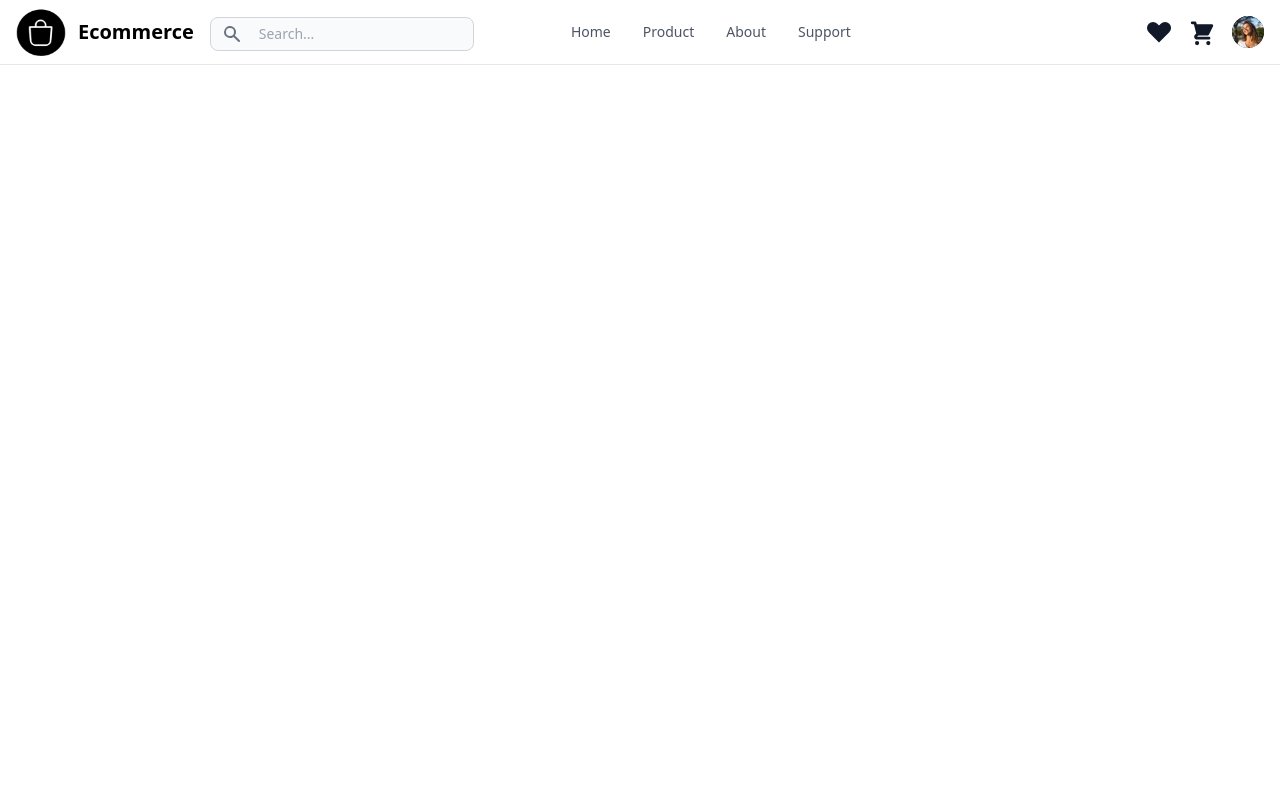
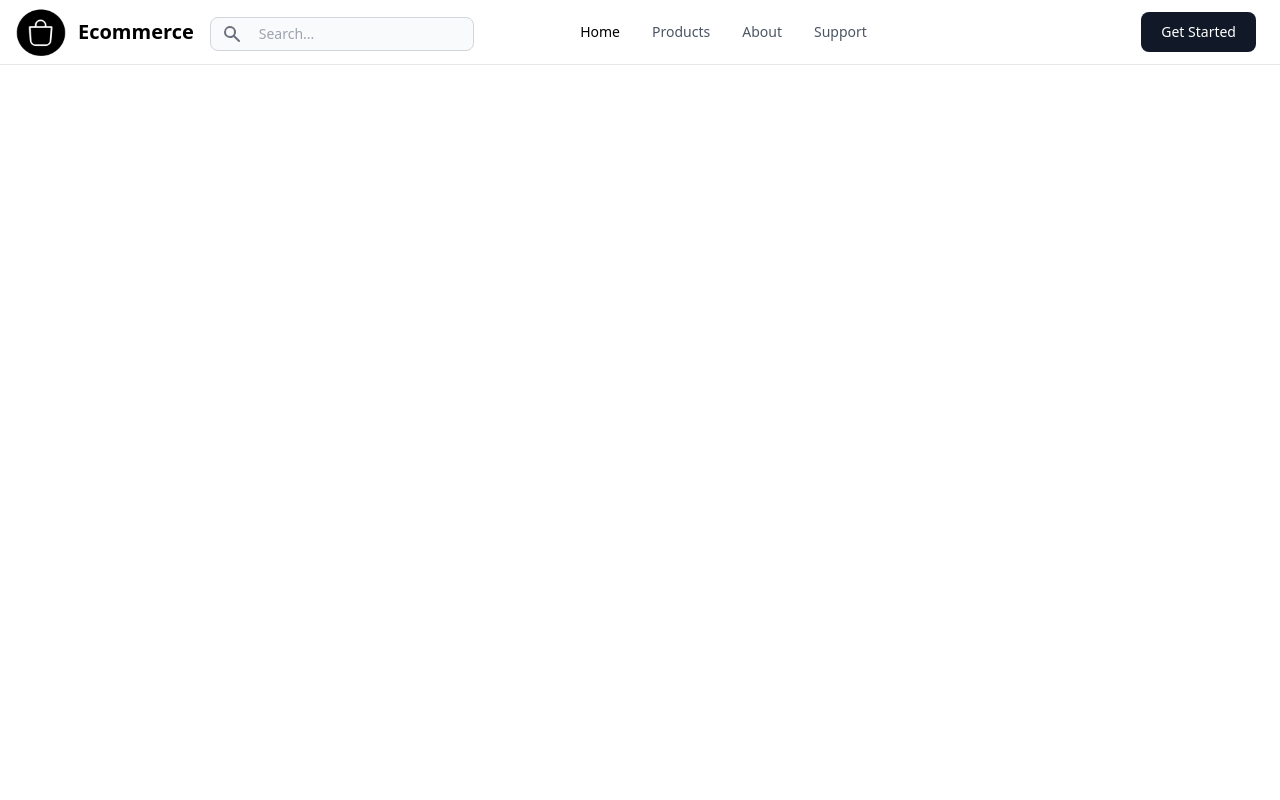
Before and after one commit to thoriqagfi/fp-rpl-frontend, a Next.js app: page / in a window 1280 px wide. Shown: the top 800 px of the page. Built offline with nearby package versions, Linux system fonts and the light colour scheme.

Commit message:
feat: fix navbar user menu

```diff
--- a/src/components/DropdownAccount.tsx
+++ b/src/components/DropdownAccount.tsx
@@ -1,7 +1,7 @@
 import React from 'react';
 import type { MenuProps } from 'antd';
 import Image from 'next/image';
-import { Button, Dropdown, Space } from 'antd';
+import { Dropdown, Space } from 'antd';
 
 type ButtonDropdownType = {
   className: string;
--- a/src/components/DropdownsStart.tsx
+++ b/src/components/DropdownsStart.tsx
@@ -1,7 +1,6 @@
 import React from 'react';
 import type { MenuProps } from 'antd';
-import Image from 'next/image';
-import { Button, Dropdown, Space } from 'antd';
+import { Dropdown, Space } from 'antd';
 
 type ButtonDropdownType = {
   className: string;
--- a/src/components/Footer.tsx
+++ b/src/components/Footer.tsx
@@ -3,7 +3,6 @@ import Image from 'next/image'
 
 const Footer = () => {
     return (
-
     <footer className="bg-gray-200 rounded-t-xl">
         <div className="mx-auto w-full container p-4 sm:p-6">
             <div className="md:flex md:justify-between">
@@ -86,7 +85,6 @@ const Footer = () => {
         </div>
         </div>
     </footer>
-
     )
 }
 
--- a/src/components/Navbar.tsx
+++ b/src/components/Navbar.tsx
@@ -1,8 +1,40 @@
 import React from "react";
 import Image from "next/image";
 import DropdownsStart from "./DropdownsStart";
+import DropdownsAccount from "./DropdownAccount";
+
+type NavbarItems = {
+  name: string;
+  href: string;
+  current: boolean;
+}
+
+const Menu: NavbarItems[] = [
+  {
+    name: "Home",
+    href: "/",
+    current: true,
+
+  },
+  {
+    name: "Products",
+    href: "/products",
+    current: false,
+  },
+  {
+    name: "About",
+    href: "/about",
+    current: false,
+  },
+  {
+    name: "Support",
+    href: "/support",
+    current: false,
+  }
+]
 
 const Navbar = () => {
+  const [isLoggedIn, setIsLoggedIn] = React.useState(false);
   return (
 
 <nav className="bg-white px-2 sm:px-4 py-1.5 fixed w-full z-20 top-0 left-0 border-b border-gray-200">
@@ -20,23 +52,26 @@ const Navbar = () => {
       </div>
       <div className="flex md:order-2">
         <div>
-          <DropdownsStart />
+          {
+            isLoggedIn ? (
+              <DropdownsAccount/>
+            ) : (
+              <DropdownsStart/>
+            )
+          }
         </div>
       </div>
       <div className="items-center justify-center hidden w-full mr-32 md:flex md:w-auto md:order-1" id="navbar-sticky">
         <ul className="flex flex-col p-4 mt-4 mr-10 border border-gray-100 rounded-lg mx-auto bg-gray-50 md:flex-row md:space-x-8 md:mt-0 md:text-sm md:font-medium md:border-0 md:bg-white">
-          <li>
-            <a href="#" className="block py-2 pl-3 pr-4 text-gray-600 rounded hover:text-gray-800 duration-200 md:hover:bg-transparent md:hover:text-gray-800 md:p-0">Home</a>
-          </li>
-          <li>
-            <a href="#" className="block py-2 pl-3 pr-4 text-gray-600 rounded hover:text-gray-800 duration-200 md:hover:bg-transparent md:hover:text-gray-800 md:p-0">Product</a>
-          </li>
-          <li>
-            <a href="#" className="block py-2 pl-3 pr-4 text-gray-600 rounded hover:text-gray-800 duration-200 md:hover:bg-transparent md:hover:text-gray-800 md:p-0">About</a>
-          </li>
-          <li>
-            <a href="#" className="block py-2 pl-3 pr-4 text-gray-600 rounded hover:text-gray-800 duration-200 md:hover:bg-transparent md:hover:text-gray-800 md:p-0">Support</a>
-          </li>
+          {
+            Menu.map(({name, href, current}, index) => (
+              <li key={index}>
+                <a href={href} className={`block py-2 pl-3 pr-4 ${current ? `text-black` : `text-gray-600`} rounded hover:text-gray-800 duration-200 md:hover:bg-transparent md:hover:text-gray-800 md:p-0`}>
+                  {name}
+                </a>
+              </li>
+            ))
+          }
         </ul>
       </div>
   </div>
--- a/src/components/Navbar2.tsx
+++ /dev/null
@@ -1,55 +0,0 @@
-import React from "react";
-import Image from "next/image";
-import DropdownsAccount from "./DropdownAccount";
-import { HiHeart } from "react-icons/hi";
-
-const Navbar = () => {
-  return (
-
-<nav className="bg-white px-2 sm:px-4 py-1.5 fixed w-full z-20 top-0 left-0 border-b border-gray-200">
-  <div className="container flex flex-wrap items-center justify-between mx-auto">
-      <div className="flex items-center">
-        <Image src="/shop.png" className="h-12 mr-3 sm:h-12" alt="logo" height={10} width={50}/>
-        <span className="self-center text-xl font-semibold whitespace-nowrap hidden sm:inline">Ecommerce</span>
-        <div className="lg:ml-4 md:ml-4 sm:ml-0">
-        <div className="relative pt-1">
-          <div className="absolute inset-y-0 pt-1 left-0 flex items-center pl-3 pointer-events-none">
-            <svg className="w-5 h-5 text-gray-500" aria-hidden="true" fill="currentColor" viewBox="0 0 20 20" xmlns="http://www.w3.org/2000/svg"><path fill-rule="evenodd" d="M8 4a4 4 0 100 8 4 4 0 000-8zM2 8a6 6 0 1110.89 3.476l4.817 4.817a1 1 0 01-1.414 1.414l-4.816-4.816A6 6 0 012 8z" clip-rule="evenodd"></path></svg>      </div>
-            <input type="text" id="search-navbar" className="block xl:w-full w-40 px-3 py-1.5 pl-12 text-sm text-gray-900 border border-gray-300 rounded-lg bg-gray-50 focus:ring-gray-500 focus:border-gray-500" placeholder="Search..." />
-          </div>
-        </div>
-      </div>
-      <div className="flex md:order-2">
-        <button type="button" className="text-gray-900 hover:text-gray-800 duration-200 cursor-pointer focus:ring-gray-300 font-medium rounded-lg text-sm py-1.5 mr-1 px-1 text-center inline-flex items-center">
-          <span aria-hidden="true" className="w-6 h-6 text-3xl mb-2 sm:ml-0 sm:mr-0"><HiHeart/></span>
-        </button>
-        <button type="button" className="text-gray-900 hover:text-gray-800 duration-200 cursor-pointer lg:px-3 focus:ring-gray-300 font-medium rounded-lg text-sm py-1.5 px-2.5 text-center inline-flex items-center mr-1">
-          <svg aria-hidden="true" className="w-7 h-7 mt-1 sm:ml-0 sm:mr-0" fill="currentColor" viewBox="0 0 20 20" xmlns="http://www.w3.org/2000/svg"><path d="M3 1a1 1 0 000 2h1.22l.305 1.222a.997.997 0 00.01.042l1.358 5.43-.893.892C3.74 11.846 4.632 14 6.414 14H15a1 1 0 000-2H6.414l1-1H14a1 1 0 00.894-.553l3-6A1 1 0 0017 3H6.28l-.31-1.243A1 1 0 005 1H3zM16 16.5a1.5 1.5 0 11-3 0 1.5 1.5 0 013 0zM6.5 18a1.5 1.5 0 100-3 1.5 1.5 0 000 3z"></path></svg>
-        </button>
-        <div>
-          <DropdownsAccount />
-        </div>
-      </div>
-      <div className="items-center justify-center hidden w-full mr-32 md:flex md:w-auto md:order-1" id="navbar-sticky">
-        <ul className="flex flex-col p-4 mt-4 border mr-16 border-gray-100 rounded-lg mx-auto bg-gray-50 md:flex-row md:space-x-8 md:mt-0 md:text-sm md:font-medium md:border-0 md:bg-white">
-          <li>
-            <a href="#" className="block py-2 pl-3 pr-4 text-gray-600 rounded hover:text-gray-800 duration-200 md:hover:bg-transparent md:hover:text-gray-800 md:p-0">Home</a>
-          </li>
-          <li>
-            <a href="#" className="block py-2 pl-3 pr-4 text-gray-600 rounded hover:text-gray-800 duration-200 md:hover:bg-transparent md:hover:text-gray-800 md:p-0">Product</a>
-          </li>
-          <li>
-            <a href="#" className="block py-2 pl-3 pr-4 text-gray-600 rounded hover:text-gray-800 duration-200 md:hover:bg-transparent md:hover:text-gray-800 md:p-0">About</a>
-          </li>
-          <li>
-            <a href="#" className="block py-2 pl-3 pr-4 text-gray-600 rounded hover:text-gray-800 duration-200 md:hover:bg-transparent md:hover:text-gray-800 md:p-0">Support</a>
-          </li>
-        </ul>
-      </div>
-  </div>
-</nav>
-
-  );
-};
-
-export default Navbar;
--- a/src/pages/index.tsx
+++ b/src/pages/index.tsx
@@ -1,8 +1,6 @@
 import Head from 'next/head'
-import Image from 'next/image'
 import { Inter } from 'next/font/google'
 import Navbar from '@/components/Navbar'
-import Navbar2 from '@/components/Navbar2'
 import Footer from '@/components/Footer'
 
 const inter = Inter({ subsets: ['latin'] })
@@ -18,8 +16,7 @@ export default function Home() {
       </Head>
       <main className='bg-white'>
         <div className='h-screen'>
-        {/* <Navbar />  */}
-        <Navbar2 />
+        <Navbar />
         </div>
         <Footer/>
       </main>
```
Also changed, not shown: 1 other file (tests, documents, lock files or other folders). Lines whose indentation alone changed are shown as unchanged.
